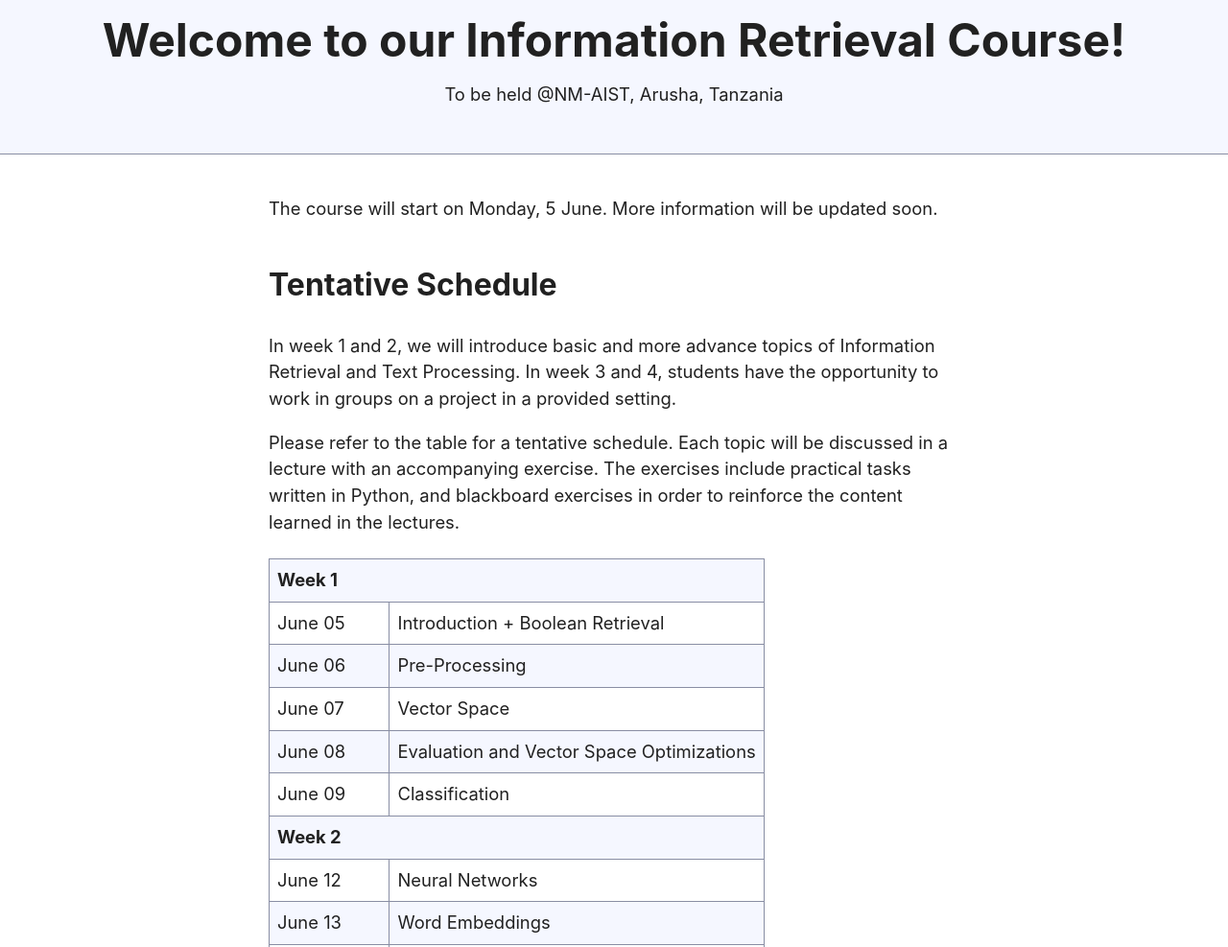
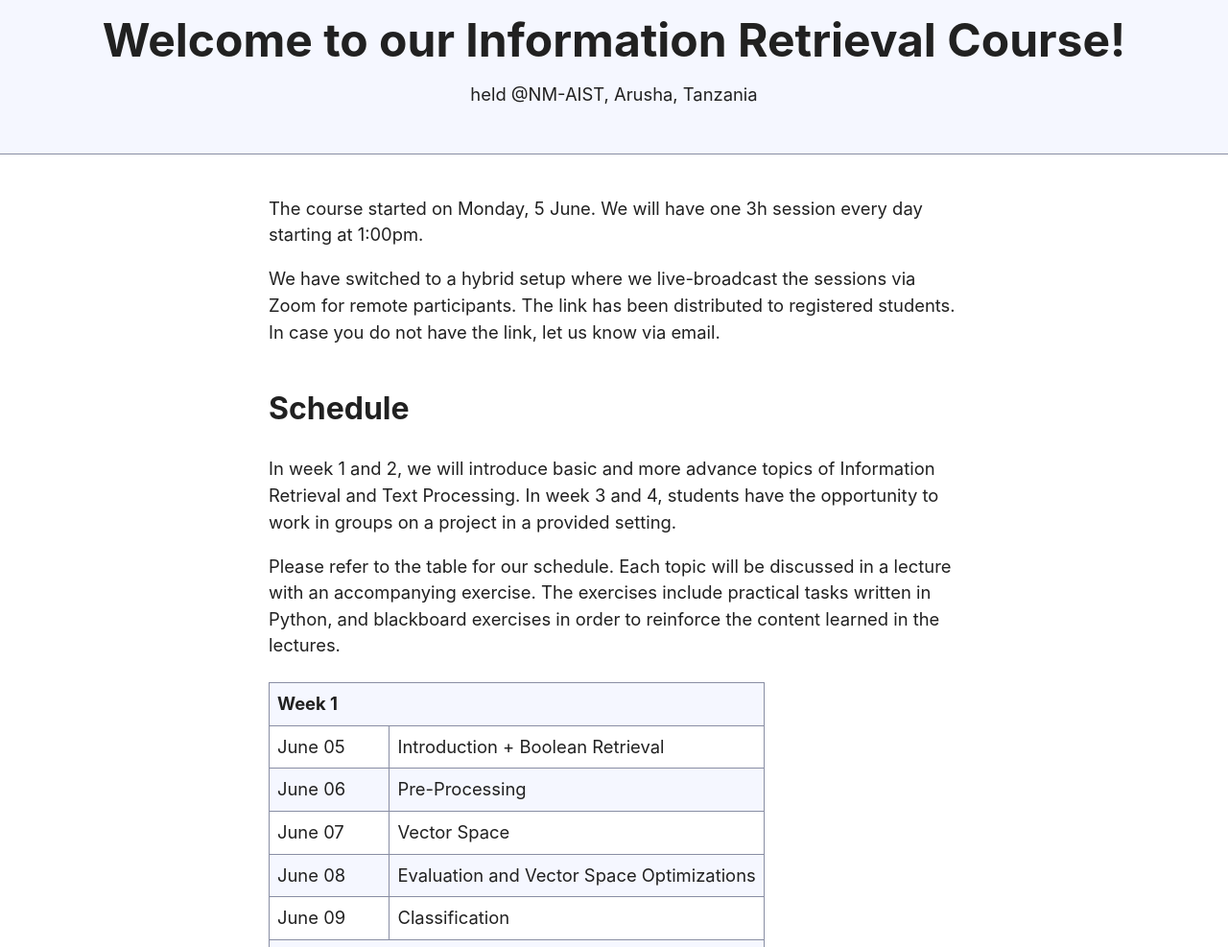
Before and after one commit to AnReu/nm-aist-ir-course, a plain HTML site: page index.html in a window 1280 px wide. Shown: the top 987 px of the page at 96% size. Drawn offline with Linux system fonts and the light colour scheme.

Commit message:
added information on zoom

```diff
--- a/index.html
+++ b/index.html
@@ -9,19 +9,23 @@
 <body>
   <header>
     <h1>Welcome to our Information Retrieval Course!</h1>
-    <p>To be held @NM-AIST, Arusha, Tanzania</p>
+    <p>held @NM-AIST, Arusha, Tanzania</p>
   </header>
 
   <main>
-    <p>The course will start on Monday, 5 June. More information will be updated soon.</p>
-      <h3>Tentative Schedule</h3>
+    <p>The course started on Monday, 5 June. We will have one 3h session every day starting at 1:00pm.</p>
+    <p>We have switched to a hybrid setup where we live-broadcast the sessions via Zoom for remote participants.
+      The link has been distributed to registered students. In case you do not have the link, let us know via email. </p>
+      <h3>Schedule</h3>
 
       <p>In week 1 and 2, we will introduce basic and more advance topics of Information Retrieval and Text Processing.
             In week 3 and 4, students have the opportunity to work in groups on a project in a provided setting.</p>
 
-      <p>Please refer to the table for a tentative schedule. Each topic will be discussed in a lecture with an
+      <p>Please refer to the table for our schedule. Each topic will be discussed in a lecture with an
           accompanying exercise. The exercises include practical tasks written in Python, and blackboard exercises
           in order to reinforce the content learned in the lectures.</p>
+
+
 
       <table>
 <thead>
@@ -89,7 +93,7 @@
 
     <h3>Course Materials</h3>
     <p>The materials (lecture slides, exercises and solutions) can be found under this <a href="https://cloudstore.zih.tu-dresden.de/index.php/s/jB75t563WSbdond">link</a>.
-      The password will be announced in the first lecture. Send us an email, if you need the materials beforehand.
+      The password will be announced in the first lecture. Send us an email, if you need the materials beforehand or if you need the password.
     </p>
 
     <h3>Contact</h3>
```
